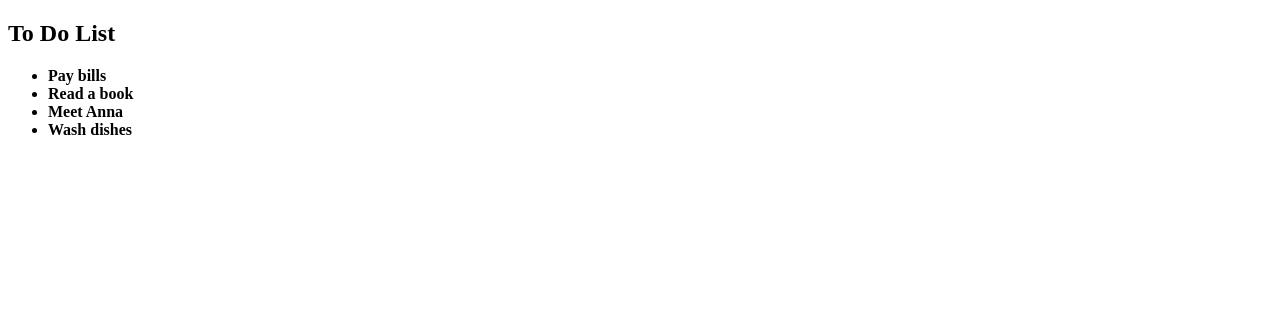
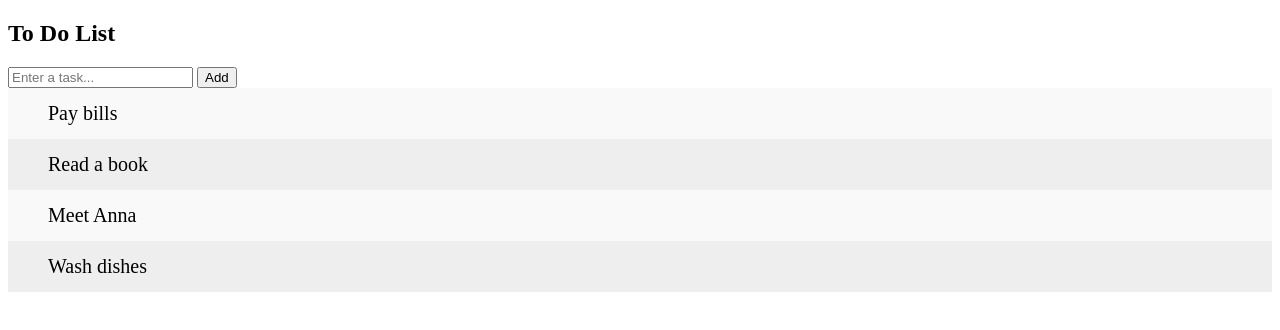
Before and after one commit to dabidkayl/csit342-g2, a plain HTML site: page index.html in a window 1280 px wide. Drawn offline with Linux system fonts and the light colour scheme.

Commit message:
Added button function

```diff
--- a/index.html
+++ b/index.html
@@ -1,17 +1,34 @@
 <!DOCTYPE html>
-<title></title>
-<header></header>
+<head>
+    <title>To Do List</title>
+    <link rel="stylesheet" type="text/css" href="styles.css">
+</head>
 <body>
 
     <h2>To Do List</h2>
-    <ul>
-        <li><strong>Pay bills</strong></li>
-        <li><strong>Read a book</strong></li>
-        <li><strong>Meet Anna</strong></li>
-        <li><strong>Wash dishes</strong></li>
+    <input id="inputText" type="text" placeholder="Enter a task...">
+    <button onclick="addListItem()">Add</button>
+    <ul id="myList">
+        <li>Pay bills</li>
+        <li>Read a book</li>
+        <li>Meet Anna</li>
+        <li>Wash dishes</li>
     </ul>
 
+    <script>
+         function addListItem() {
 
-
+            var li = document.createElement('li');
+            var inputValue = document.getElementById('inputText').value;
+            var t = document.createTextNode(inputValue);
+            li.appendChild(t);
+            if (inputValue === '') {
+                alert("You must write something!");
+            } else {
+                document.getElementById('myList').appendChild(li);
+            }
+            document.getElementById('inputText').value = "";
+        }
+    </script>
 </body>
 </html>
--- /dev/null
+++ b/styles.css
@@ -0,0 +1,18 @@
+ul {
+  list-style: none;
+  margin: 0;
+  padding: 0;
+}
+
+li:nth-child(even) {
+  background-color: #eee;
+}
+
+li:nth-child(odd) {
+  background-color: #f9f9f9;
+}
+
+li {
+  font-size: 20px;
+  padding: 14px 10px 14px 40px;
+}
```
